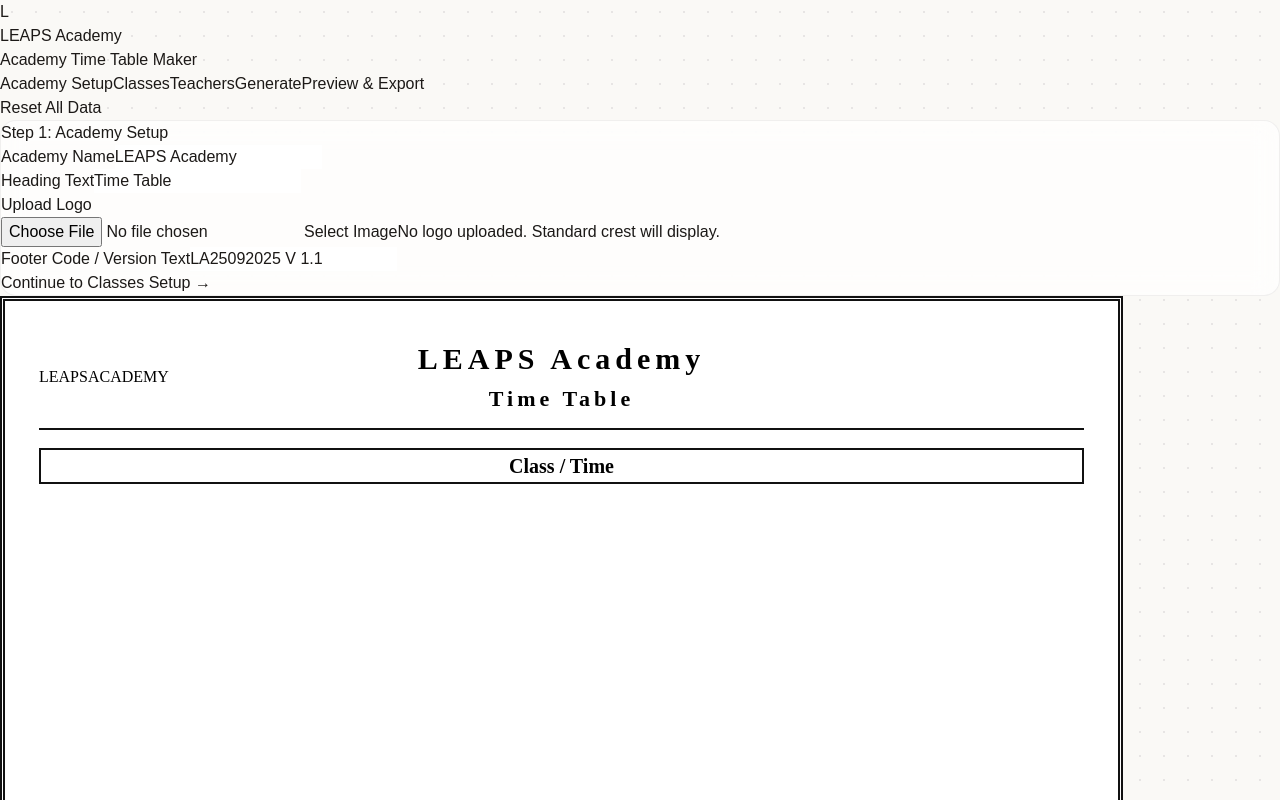
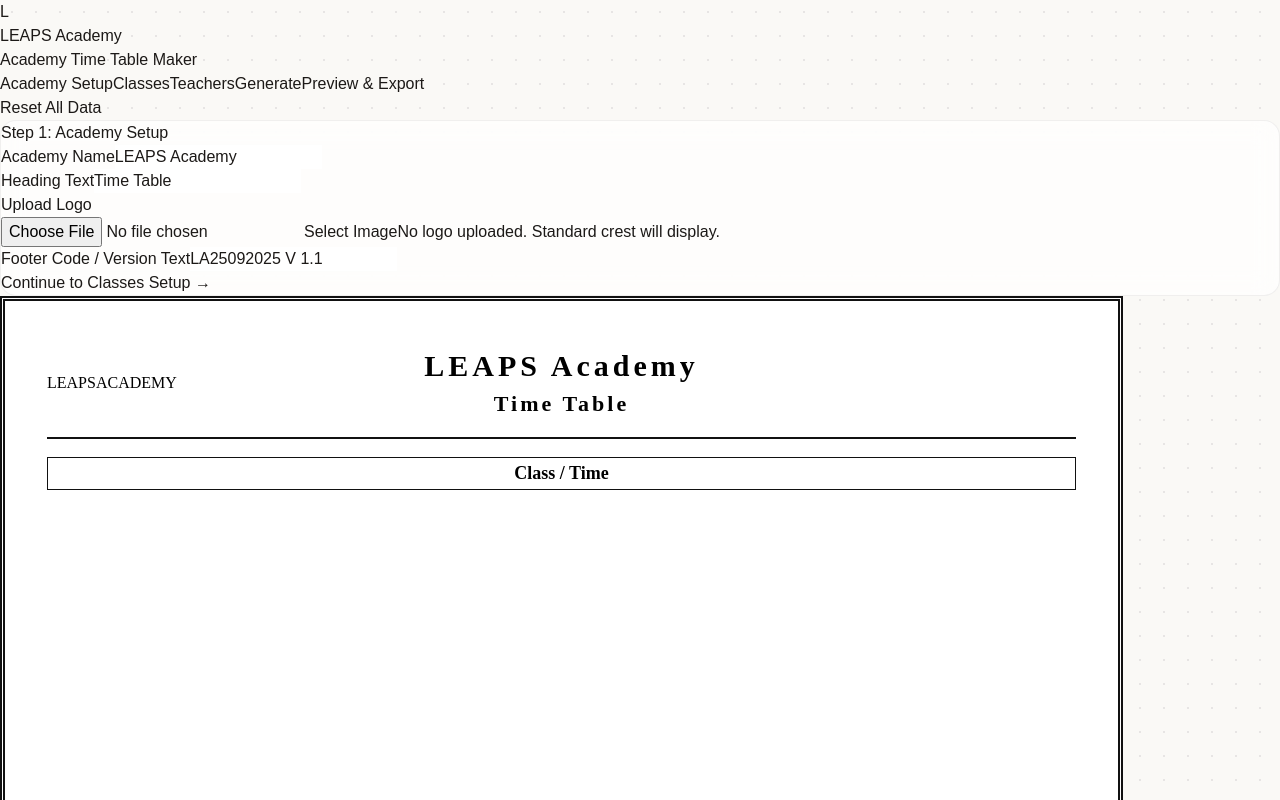
Before and after one commit to git-naqqash/leaps-timetable-maker, a Next.js app: page / in a window 1280 px wide. Shown: the top 800 px of the page. Built offline with nearby package versions, Linux system fonts and the light colour scheme.

Commit message:
Fix final A4 PDF/JPG clipping, implement colgroup styling, and adjust cell fonts to prevent cutoffs

```diff
--- a/src/app/globals.css
+++ b/src/app/globals.css
@@ -27,13 +27,13 @@ body {
   border-radius: 16px;
 }
 
-/* --- OPTIMIZED PIXEL-BASED A4 LANDSCAPE PRINT RULES --- */
+/* --- EXACT PIXEL-BASED A4 LANDSCAPE PRINT RULES --- */
 .export-page {
   width: 1123px;
   height: 794px;
-  background: #ffffff;
+  background: white;
   box-sizing: border-box;
-  padding: 24px 34px;
+  padding: 28px 42px;
   border: 5px double #111;
   position: relative;
   overflow: hidden;
@@ -42,9 +42,9 @@ body {
 }
 
 .export-header {
-  height: 105px;
+  height: 110px;
   display: grid;
-  grid-template-columns: 115px 1fr 115px;
+  grid-template-columns: 120px 1fr 120px;
   align-items: center;
   border-bottom: 2px solid #111;
   margin-bottom: 18px;
@@ -53,7 +53,7 @@ body {
 
 .export-logo {
   max-width: 70px;
-  max-height: 52px;
+  max-height: 50px;
   object-fit: contain;
 }
 
@@ -63,10 +63,10 @@ body {
 }
 
 .export-title h1 {
-  margin: 0 0 14px 0;
+  margin: 0 0 12px 0;
   font-size: 30px;
   line-height: 1;
-  letter-spacing: 5px;
+  letter-spacing: 4px;
   font-weight: 700;
   color: #000000 !important;
 }
@@ -75,7 +75,7 @@ body {
   margin: 0;
   font-size: 22px;
   line-height: 1;
-  letter-spacing: 4px;
+  letter-spacing: 3px;
   font-weight: 700;
   color: #000000 !important;
 }
@@ -88,46 +88,51 @@ body {
 
 .export-table {
   width: 100%;
+  max-width: 100%;
   border-collapse: collapse;
   table-layout: fixed;
 }
 
 .export-table th,
 .export-table td {
-  border: 2px solid #111;
+  border: 1.5px solid #111;
   text-align: center;
   vertical-align: middle;
   box-sizing: border-box;
+  padding: 4px 3px;
   overflow: hidden;
-  padding: 5px 4px;
   color: #000000 !important;
 }
 
 .export-table th {
-  height: 34px;
-  font-size: 12px;
-  line-height: 1.1;
+  height: 32px;
+  font-size: 11px;
+  line-height: 1.05;
   font-weight: 700;
   white-space: normal;
-  word-break: keep-all;
+  overflow-wrap: break-word;
   background: #ffffff !important;
 }
 
 .export-table td {
-  height: 66px;
+  height: 62px;
   font-size: 12px;
-  line-height: 1.2;
+  line-height: 1.15;
+  white-space: normal;
+  overflow-wrap: break-word;
   background: #ffffff !important;
 }
 
 .export-class-col {
-  width: 95px !important;
-  font-size: 20px !important;
+  width: 115px !important;
+  min-width: 115px !important;
+  max-width: 115px !important;
+  font-size: 18px !important;
   font-weight: 700;
   line-height: 1.1;
   white-space: normal;
+  overflow-wrap: normal;
   word-break: normal;
-  overflow: visible;
 }
 
 .export-subject {
@@ -135,7 +140,7 @@ body {
   font-weight: 700;
   font-size: 12px;
   line-height: 1.15;
-  margin-bottom: 4px;
+  margin-bottom: 3px;
   white-space: normal;
   overflow-wrap: break-word;
   color: #000000 !important;
@@ -152,7 +157,7 @@ body {
 }
 
 .export-test-cell {
-  font-size: 22px;
+  font-size: 20px;
   font-weight: 700;
   text-decoration: underline;
   line-height: 1.1;
@@ -161,13 +166,13 @@ body {
 
 .export-footer {
   position: absolute;
-  left: 34px;
-  right: 34px;
+  left: 42px;
+  right: 42px;
   bottom: 26px;
   display: flex;
   justify-content: space-between;
   align-items: center;
-  font-size: 15px;
+  font-size: 14px;
   font-weight: 700;
   color: #000000 !important;
 }
@@ -195,11 +200,11 @@ body {
     border: 5px double #111 !important;
     box-shadow: none !important;
     page-break-inside: avoid;
-    padding: 6mm 9mm;
+    padding: 7mm 11mm;
   }
 
   .export-header {
-    height: 28mm;
+    height: 29mm;
     margin-bottom: 5mm;
   }
 
--- a/src/app/page.js
+++ b/src/app/page.js
@@ -580,10 +580,10 @@ export default function Home() {
       useCORS: true,
       allowTaint: true,
       backgroundColor: "#ffffff",
-      width: 1123,
-      height: 794,
-      windowWidth: 1123,
-      windowHeight: 794,
+      width: element.offsetWidth,
+      height: element.offsetHeight,
+      windowWidth: element.offsetWidth,
+      windowHeight: element.offsetHeight,
       scrollX: 0,
       scrollY: 0
     });
@@ -615,10 +615,10 @@ export default function Home() {
       useCORS: true,
       allowTaint: true,
       backgroundColor: "#ffffff",
-      width: 1123,
-      height: 794,
-      windowWidth: 1123,
-      windowHeight: 794,
+      width: element.offsetWidth,
+      height: element.offsetHeight,
+      windowWidth: element.offsetWidth,
+      windowHeight: element.offsetHeight,
       scrollX: 0,
       scrollY: 0
     });
@@ -866,7 +866,7 @@ export default function Home() {
                         setClasses(updated);
                         saveData({ classes: updated });
                       }}
-                      className="w-full bg-white border border-stone-300 rounded px-3 py-2 text-stone-950 text-sm font-semibold"
+                      className="w-full bg-white border border-stone-300 rounded px-3 py-2 text-stone-955 text-sm font-semibold"
                       placeholder="e.g. 9th"
                     />
                   </div>
@@ -1292,7 +1292,7 @@ export default function Home() {
                 </div>
 
                 {/* PREVIEW CONTAINER - FULL REAL WYSIWYG A4 PAGE */}
-                <div className="flex justify-center overflow-x-auto py-6 bg-stone-200 border border-stone-300 rounded-xl shadow-inner animate-fade-in">
+                <div className="flex justify-center overflow-x-auto py-6 bg-stone-200 border border-stone-300 rounded-xl shadow-inner">
                   <div className="shadow-2xl border border-stone-300 bg-white p-1">
                     {/* Timetable Export Container */}
                     <div
@@ -1346,6 +1346,12 @@ export default function Home() {
                       {/* Timetable wrapper container */}
                       <div className="export-table-wrapper">
                         <table className="export-table">
+                          <colgroup>
+                            <col style={{ width: "115px" }} />
+                            {(timeSlots || []).map((slot) => (
+                              <col key={slot} />
+                            ))}
+                          </colgroup>
                           <thead>
                             <tr>
                               <th className="export-class-col">Class / Time</th>
@@ -1423,7 +1429,7 @@ export default function Home() {
                                           onClick={() => toggleTestCell(row.classId, slotIdx)}
                                           className={`px-0.5 rounded text-3xs font-bold ${
                                             cell.type === "test"
-                                              ? "bg-stone-200 text-stone-850"
+                                              ? "bg-stone-200 text-stone-855"
                                               : "bg-amber-500 text-stone-950"
                                           }`}
                                           title="Toggle TEST"
@@ -1503,6 +1509,12 @@ export default function Home() {
 
           <div className="export-table-wrapper">
             <table className="export-table">
+              <colgroup>
+                <col style={{ width: "115px" }} />
+                {(timeSlots || []).map((slot) => (
+                  <col key={slot} />
+                ))}
+              </colgroup>
               <thead>
                 <tr>
                   <th className="export-class-col">Class / Time</th>
@@ -1527,7 +1539,7 @@ export default function Home() {
                       return (
                         <td
                           key={index}
-                          className="bg-white text-stone-950"
+                          className="bg-white text-stone-955"
                         >
                           {cell.type === "test" ? (
                             <span className="export-test-cell select-none">TEST</span>
```
